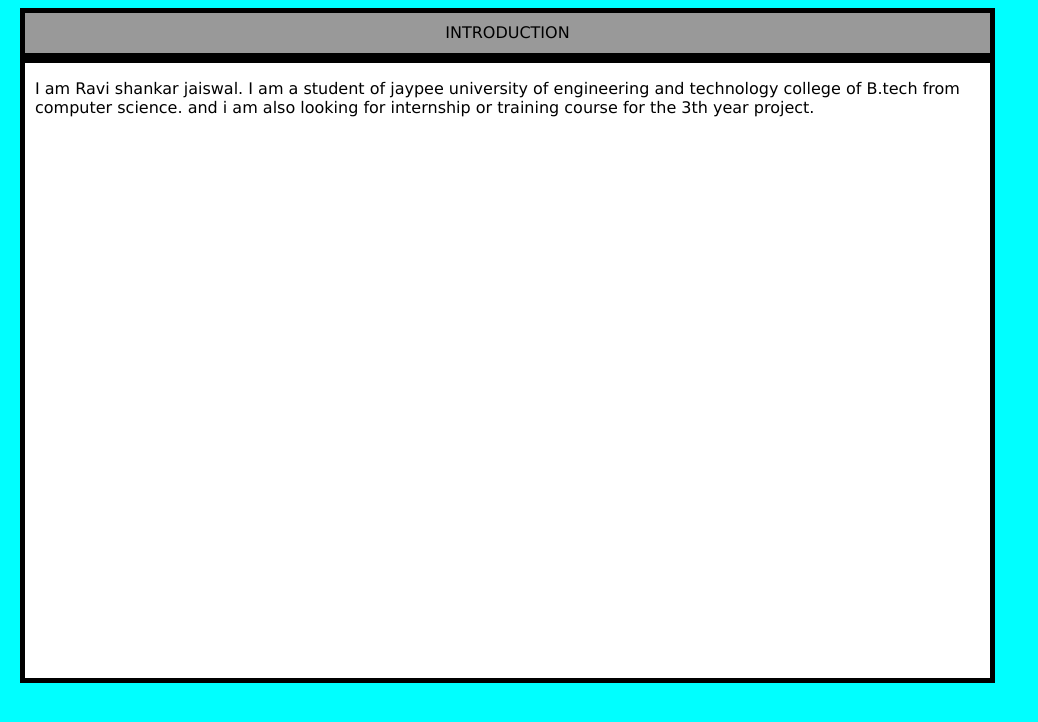
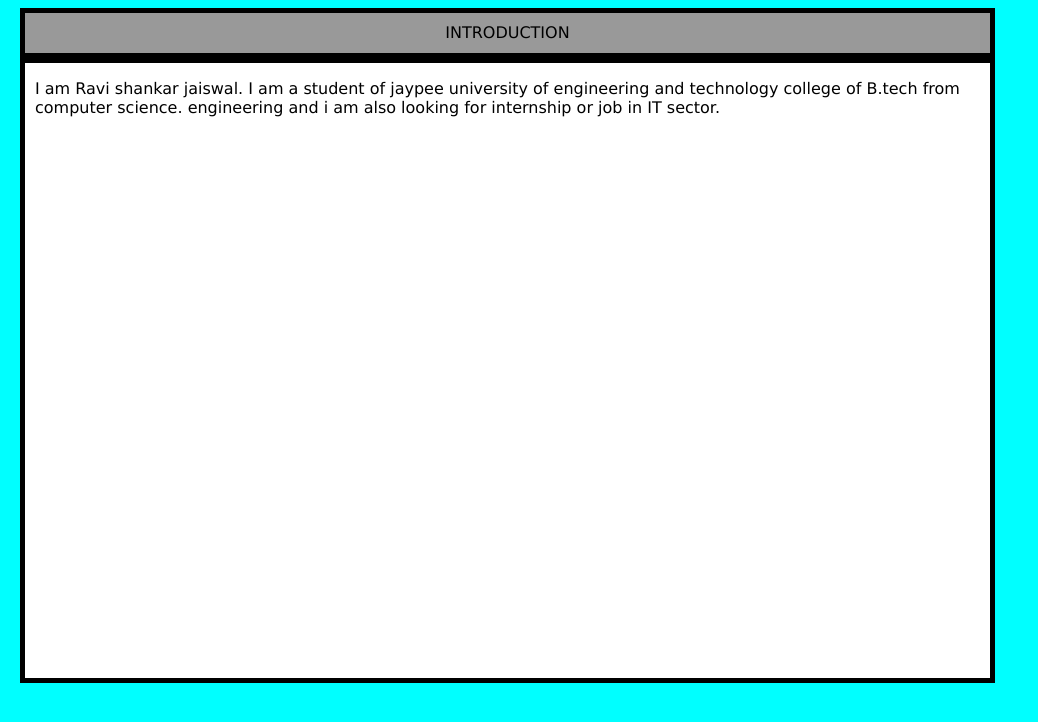
Before and after one commit to ravi141299/ravi141299.github.io, a plain HTML site: page introduction.html in a window 1280 px wide. Shown: the whole page, without its empty margins (0-1038 px from the left). Drawn offline with Linux system fonts and the light colour scheme.

Commit message:
intro is updated

```diff
--- a/introduction.html
+++ b/introduction.html
@@ -28,7 +28,7 @@
    <div id="header" align="center">INTRODUCTION</div>
    <div id="content" >
 	 <p> I am Ravi shankar jaiswal. I am a student of jaypee university of engineering and technology college of B.tech from computer science.
-             and i am also looking for internship  or training course for the 3th year project.
+            engineering and i am also looking for internship  or job in IT sector.
         </p>
    </div>
   </body>
```
